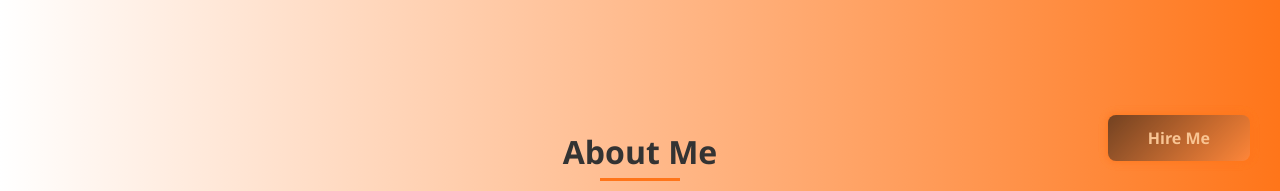
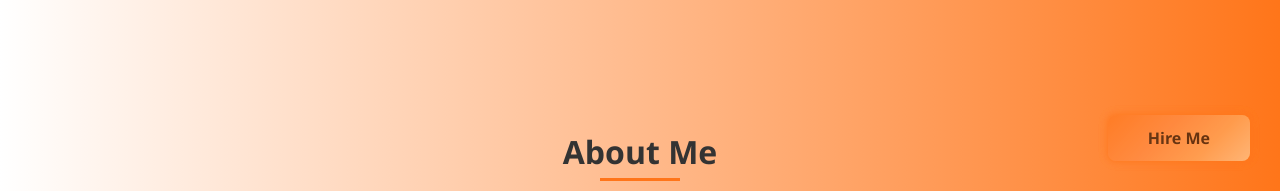
Before and after one commit to SAI-VIGNESH77/Portfolio, a plain HTML site: page index.html in a window 1280 px wide. Shown: the part 609-800 px from the top of the page. Drawn offline with nearby package versions, Linux system fonts and the light colour scheme.

Commit message:
Update style.css

```diff
--- a/style.css
+++ b/style.css
@@ -301,7 +301,7 @@
 }
 .button-group {
   display: flex;
-  gap: 1.5rem; SS
+  gap: 1.5rem;
   flex-wrap: wrap;
   margin-top: 1rem;
 }
@@ -312,13 +312,20 @@
   position: fixed;
   bottom: 30px;
   right: 30px;
-  background: linear-gradient(135deg, var(--second-color), #ff914d);
-  color: beige;
+  background: linear-gradient(
+  135deg,
+  var(--first-color),
+  #ff914d 40%,
+  #ffb36b 70%,
+  #ffe0b2
+);
+
+  color:black;
   padding: 0.75rem 2.5rem;
   font-size: 1rem;
   font-weight: 600;
   border-radius: 0.5rem;
-  box-shadow: 0 0 12px var(--first-color);
+  box-shadow: 0 0 12px var(--second-color), 0 0 25px var(--first-color);
   cursor: pointer;
   z-index: 999;
   transition: transform 0.3s ease, box-shadow 0.3s ease;
```
